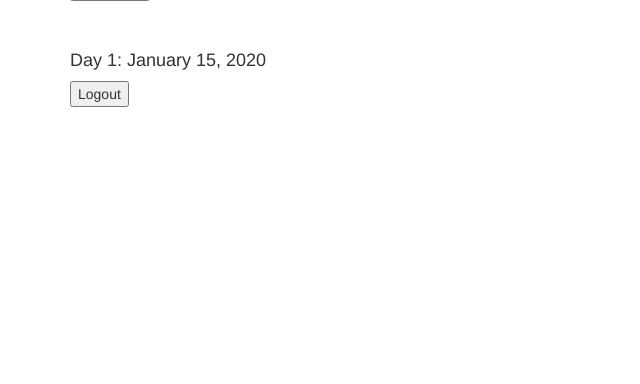
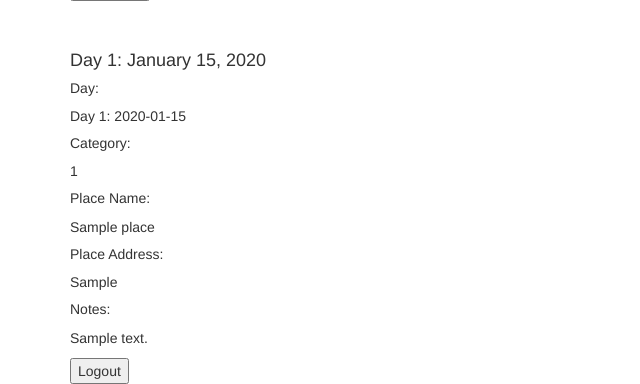
Before and after one commit to kellyoung/itinerary-mapper, a Flask app: a page that uses templates/trip_page.html in a window 1280 px wide. Shown: the part 692-1076 px from the top of the page, without its empty margins (0-640 px from the left). Before the commit the page ends 799 px from the top, so only its background shows below. Run offline with Flask 2, Linux system fonts and the light colour scheme; the visitor is signed in with stand-in values (Sample User, id 1); tables that the repository leaves empty hold one stand-in row (values such as "Sample post"); some libraries are stand-ins or nearby versions.

Commit message:
edited the create_trip page so that when place is added, it is dynamically appended to page, and on page load existing places are loaded into the correct div

```diff
--- a/server.py
+++ b/server.py
@@ -119,11 +119,13 @@ def trip_page(username, trip_id):
             trip_date_str = trip_date.strftime("%B %d, %Y")
             trip_dates.append((index+1, trip_date, trip_date_str))
 
+        trip_places = Place.query.filter(Place.trip_id == trip_id).all()
         # need to pass in all places too to be used in JINJA
         return render_template('trip_page.html',
                                user=user,
                                trip=trip,
-                               trip_dates=trip_dates)
+                               trip_dates=trip_dates,
+                               trip_places=trip_places)
     else:
         flash('You do not have access to this page.')
         return redirect('/')
@@ -181,47 +183,23 @@ def add_place():
     db.session.add(new_place)
     db.session.commit()
 
-    current_trip = Trip.query.get(trip_id)
+    new_place_div = """
+                    <div id='place-div-%s' class='place-div'>
+                    <h5>Day:</h5>
+                    <p>Day %s: %s</p>
+                    <h5>Category:</h5>
+                    <p>%s</p>
+                    <h5>Place Name:</h5>
+                    <p>%s</p>
+                    <h5>Place Address:</h5>
+                    <p>%s</p>
+                    <h5>Notes:</h5>
+                    <p>%s</p>
+                    </div>
+                    """ % (new_place.place_id, day_num, date, cat_id, place_name,
+                           place_loc, notes)
 
-    date_options = ''
-
-    delta = current_trip.end_date - current_trip.start_date
-
-    for index, i in enumerate(range(delta.days + 1)):
-        trip_date = current_trip.start_date + datetime.timedelta(days=i)
-        date_options += "<option value='%s, %s'>Day %s: %s</option>" % (index+1,
-                                                                        trip_date,
-                                                                        index+1,
-                                                                        trip_date)
-
-    new_div = """<form id='place'>
-        <input type='hidden' id='trip_id' name='trip_id' value='{{ trip.trip_id}}'><br>
-        <label for='placename'>Place Name: </label><br>
-        <input id="placename" type='text' name='placename' required><br>
-        <label for='placesearch'>Search for Place: </label><br>
-        <input id="place-search" name="placesearch" type="text" placeholder="Search Box" required>
-        <div id="placemap"></div>
-        <label for='tripday'>Day of Visit: </label><br>
-        <select id="tripday" name="tripday" required>
-            <option disabled selected value> -- Select -- </option>
-            %s
-        </select><br>
-        <label for='tripcat'>This is a Place to: </label><br>
-        <select id="tripcat" name="tripcat" required>
-            <option disabled selected value> -- Select -- </option>
-            <option value="eat">Eat</option>
-            <option value="sleep">Sleep</option>
-            <option value="explore">Explore</option>
-            <option value="transport">Voyage</option>
-        </select><br>
-        <label for='tripnotes'>Notes: </label><br>
-        <div>
-            <textarea id="tripnotes" name="tripnotes"></textarea>
-        </div>
-        <input id="add-place" type='submit' value='Add Place'>
-    </form>""" % date_options
-
-    return jsonify({'place_id': new_place.place_id, 'new_div': new_div})
+    return jsonify({'place_id': new_place.place_id, 'new_place_div': new_place_div})
 
 
 if __name__ == '__main__':
--- a/static/js/add_new_place.js
+++ b/static/js/add_new_place.js
@@ -1,14 +1,14 @@
 //need place from add_place_map.js
 
 //add a place
+var params;
 function addPlace(evt) {
     evt.preventDefault();
 
-    // TODO: show the result message after your form
-    // TODO: if the result code is ERROR, make it show up in red (see our CSS!)
+
     var day_info = $('#tripday').val().split(',');
 
-    var params = {
+    params = {
         'trip_id': $('#trip_id').val(),
         'placename': $('#placename').val(),
         'placesearch': place.formatted_address,
@@ -19,15 +19,18 @@ function addPlace(evt) {
         'category': $('#tripcat').val(),
         'notes': $('#tripnotes').val()
     };
-    console.log(params);
 
     $( '#add-trip-form' ).each(function(){
         this.reset();
     });
+
+
     var dayDiv = '#day-'+params.daynum;
+    var place_id;
     $.post('/add_place.json', params, function(results){
-        console.log(dayDiv);
-        $(dayDiv).append(results.new_div);
+        console.log(results.place_id);
+        console.log(results.new_place_div);
+        $(dayDiv).append(results.new_place_div);
     });
 }
 
--- a/templates/homepage.html
+++ b/templates/homepage.html
@@ -34,9 +34,9 @@
                 <input type='text' name='tripname' required><br>
                 Trip dates:<br>
                 <label for="from">From</label>
-                <input type="text" id="from" name="from">
+                <input type="text" id="from" name="from" required>
                 <label for="to">to</label>
-                <input type="text" id="to" name="to"><br>
+                <input type="text" id="to" name="to" required><br>
                 <input type='submit' value='Create Trip'>
             </form>
         {% else %}
--- a/templates/trip_page.html
+++ b/templates/trip_page.html
@@ -40,6 +40,22 @@
         {% for day in trip_dates %}
             <div id='day-{{ day[0] }}'>
                 <h4>Day {{ day[0] }}: {{ day[2] }}</h4>
+                {% for place in trip_places %}
+                    {% if place.day_num == day[0] %}
+                        <div id='place-div-{{ place.place_id }}' class='place-div'>
+                            <h5>Day:</h5>
+                            <p>Day {{ place.day_num }}: {{ place.date }}</p>
+                            <h5>Category:</h5>
+                            <p>{{ place.cat_id }}</p>
+                            <h5>Place Name:</h5>
+                            <p>{{ place.place_name }}</p>
+                            <h5>Place Address:</h5>
+                            <p>{{ place.place_loc }}</p>
+                            <h5>Notes:</h5>
+                            <p>{{ place.notes }}</p>
+                        </div>
+                    {% endif %}
+                {% endfor %}
 
             </div>
         {% endfor %}
```
Also changed, not shown: model.py (+6 -5 lines), static/css/add_trip_map.css (line endings or trailing spaces), 1 other file.
